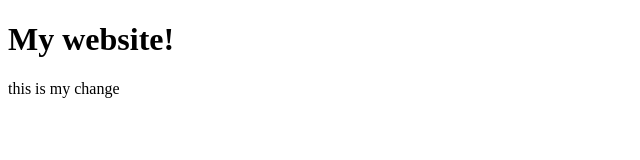
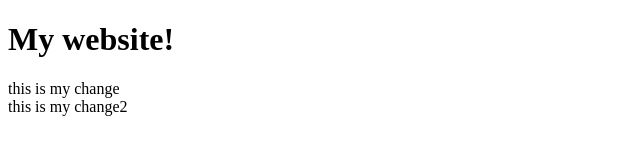
Before and after one commit to maryartme/Front_Mary, a plain HTML site: page index.html in a window 1280 px wide. Shown: the whole page, without its empty margins (0-640 px from the left). Drawn offline with Linux system fonts and the light colour scheme.

Commit message:
one more div

```diff
--- a/index.html
+++ b/index.html
@@ -9,6 +9,6 @@
 <body>
     <h1>My website!</h1>
     <div>this is my change</div>
-
+    <div>this is my change2</div>
 </body>
 </html>
```
